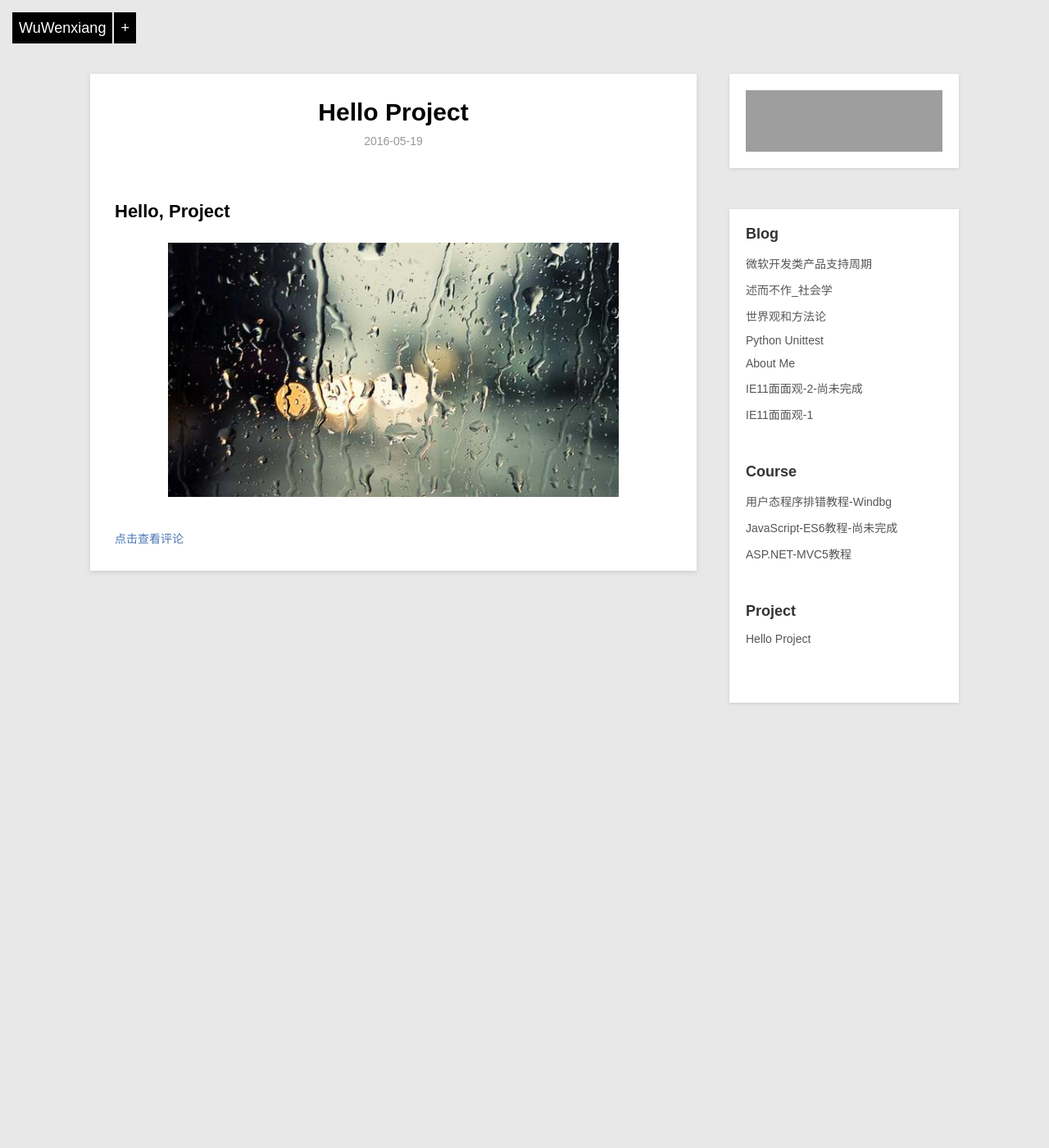
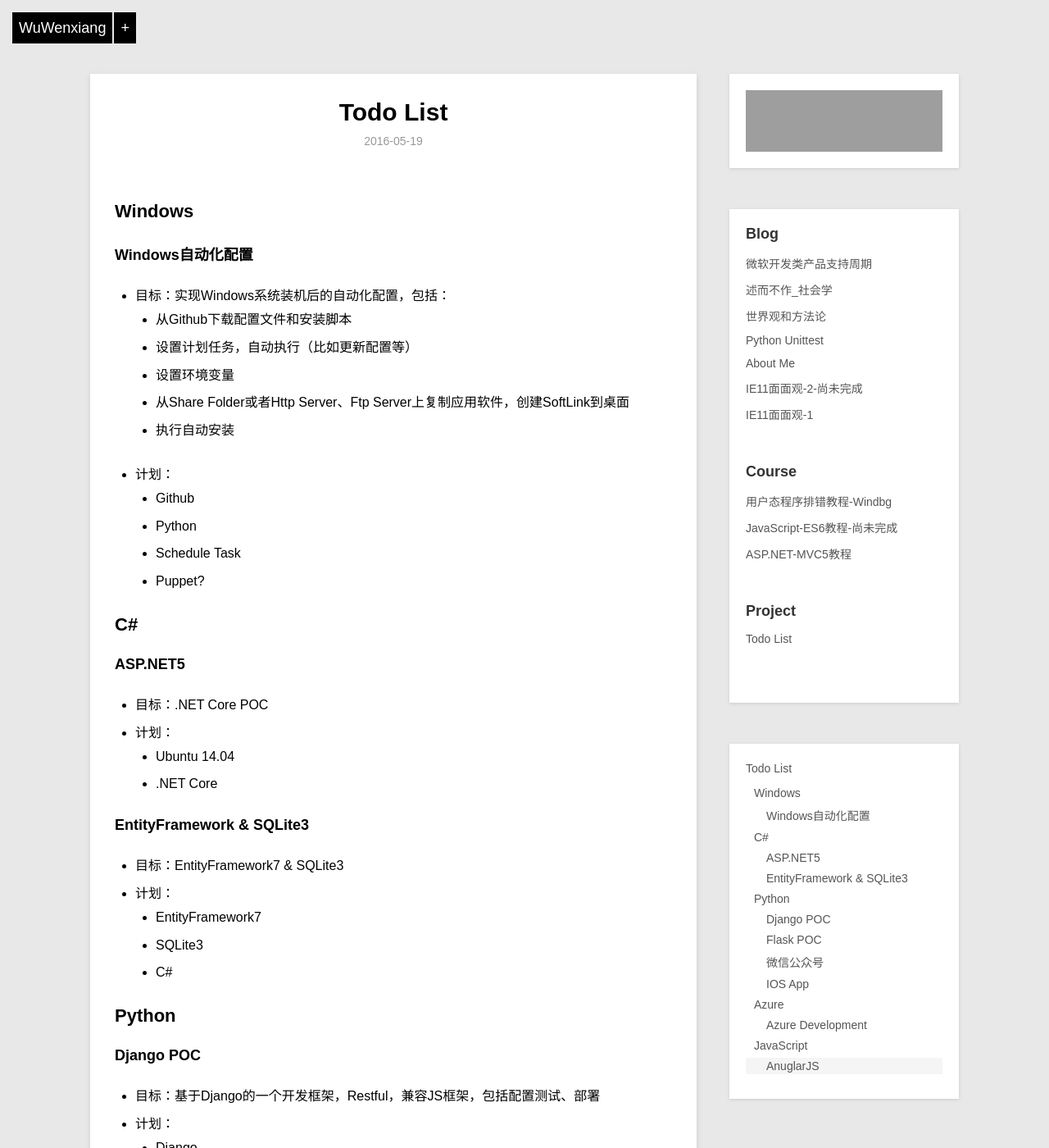
Before and after one commit to wu-wenxiang/wu-wenxiang.github.io, a Jekyll site: the page built from _posts/project/2016-05-19-Todo-List.md, in a window 1280 px wide and 1400 px high. Shown: the whole window at 82% size. Built offline with Jekyll 4.4.1, drawn with Linux system fonts in a browser that asks for light colours; some of the changed text lies outside the part shown; grey boxes are pictures that could not be loaded.

Commit message:
update project/2016-05-19-Todo-List.md

```diff
--- a/_posts/project/2016-05-19-Todo-List.md
+++ b/_posts/project/2016-05-19-Todo-List.md
@@ -1,9 +1,72 @@
 ---
 layout:         post
-title:          Hello Project
+title:          Todo List
 category:       project
-description:    Say "Hello World" to the world means you're a programmer
+description:    列举希望完成的项目……
 ---
 
-## Hello, Project
-![rain](/images/other/rain.jpg)
+## Windows
+
+### Windows自动化配置
+- 目标：实现Windows系统装机后的自动化配置，包括：
+	- 从Github下载配置文件和安装脚本
+	- 设置计划任务，自动执行（比如更新配置等）
+	- 设置环境变量
+	- 从Share Folder或者Http Server、Ftp Server上复制应用软件，创建SoftLink到桌面
+	- 执行自动安装
+- 计划：
+	- Github
+	- Python
+	- Schedule Task
+	- Puppet?
+
+## C#
+### ASP.NET5
+- 目标：.NET Core POC
+- 计划：
+	- Ubuntu 14.04
+	- .NET Core
+
+### EntityFramework & SQLite3
+- 目标：EntityFramework7 & SQLite3
+- 计划：
+	- EntityFramework7
+	- SQLite3
+	- C#
+
+## Python
+### Django POC
+- 目标：基于Django的一个开发框架，Restful，兼容JS框架，包括配置测试、部署
+- 计划：
+	- Django
+
+### Flask POC
+- 目标：基于Django的一个开发框架，Restful，兼容JS框架，包括配置测试、部署
+- 计划：
+	- Flask
+
+### 微信公众号
+- 目标：微信公众号
+- 计划：
+	- Python
+	- 微信公众号
+	- 图灵机器人
+
+### IOS App
+- 目标：Video App
+- 计划：
+	- IOS
+	- Swift
+	- Python
+
+## Azure
+### Azure Development
+- 目标：Azure Dev POC
+- 计划：
+	- Azure
+	- C#
+
+## JavaScript
+### AnuglarJS
+- 目标：
+- 计划：
```
